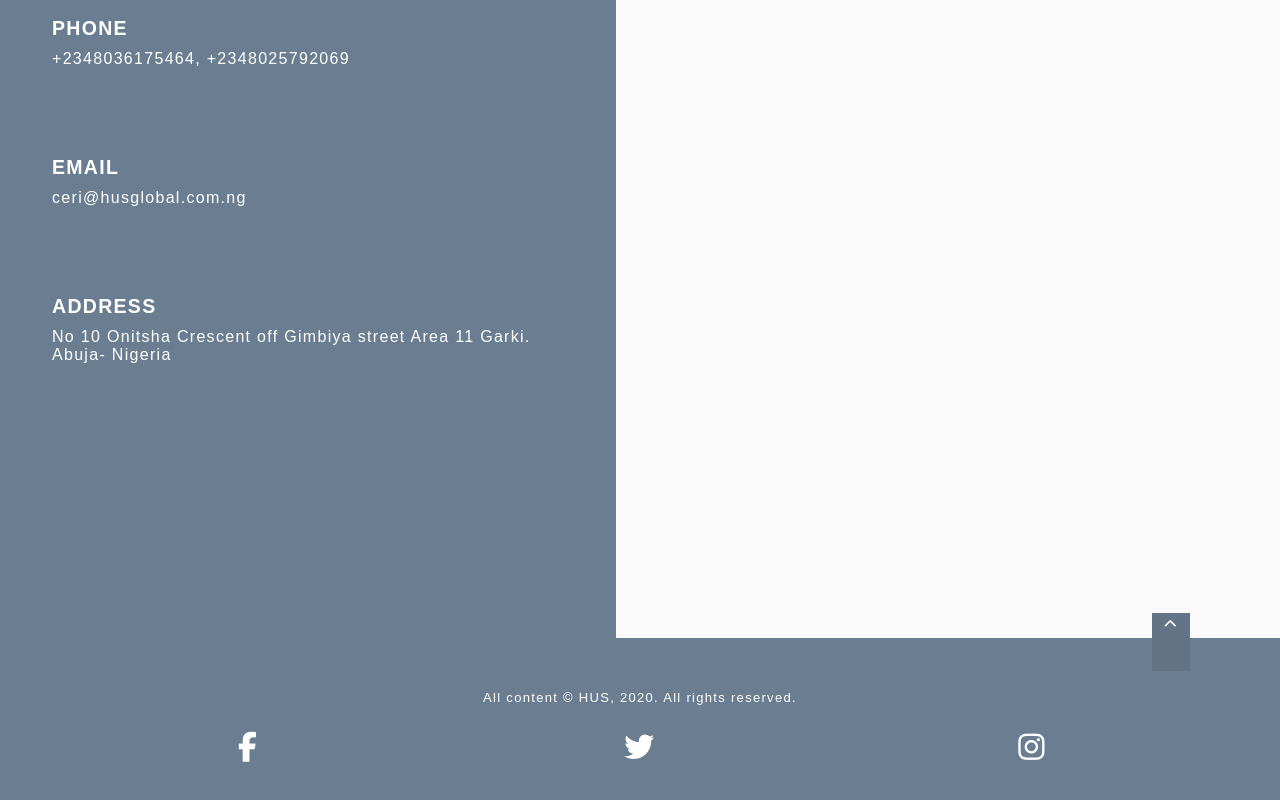
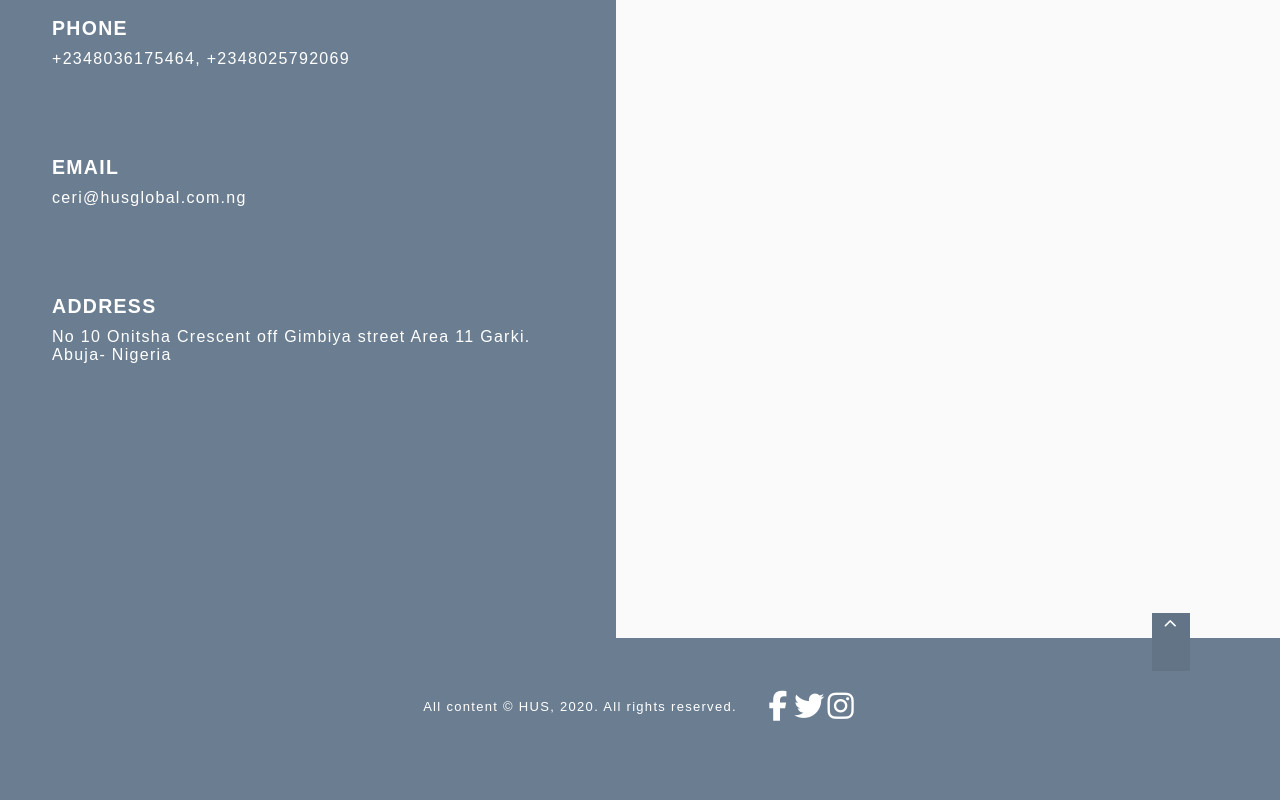
Before and after one commit to AbdulbasitSaid/hus_web, a plain HTML site: page index.html in a window 1280 px wide. Shown: the part 2743-3543 px from the top of the page. Drawn offline with Linux system fonts and the light colour scheme; a web font is replaced by a local one.

```diff
--- a/scss/style.scss
+++ b/scss/style.scss
@@ -415,6 +415,12 @@ body {
     }
   }
   .footer{
+    .footer-items{
+      flex-direction: row !important;
+      align-content:space-between !important;
+      justify-content: center;
+      align-items: center;
+    }
     .fly-top{
       left: 90vw !important;
     }
```
Also changed, not shown: css/style.css, css/style.min.css.
